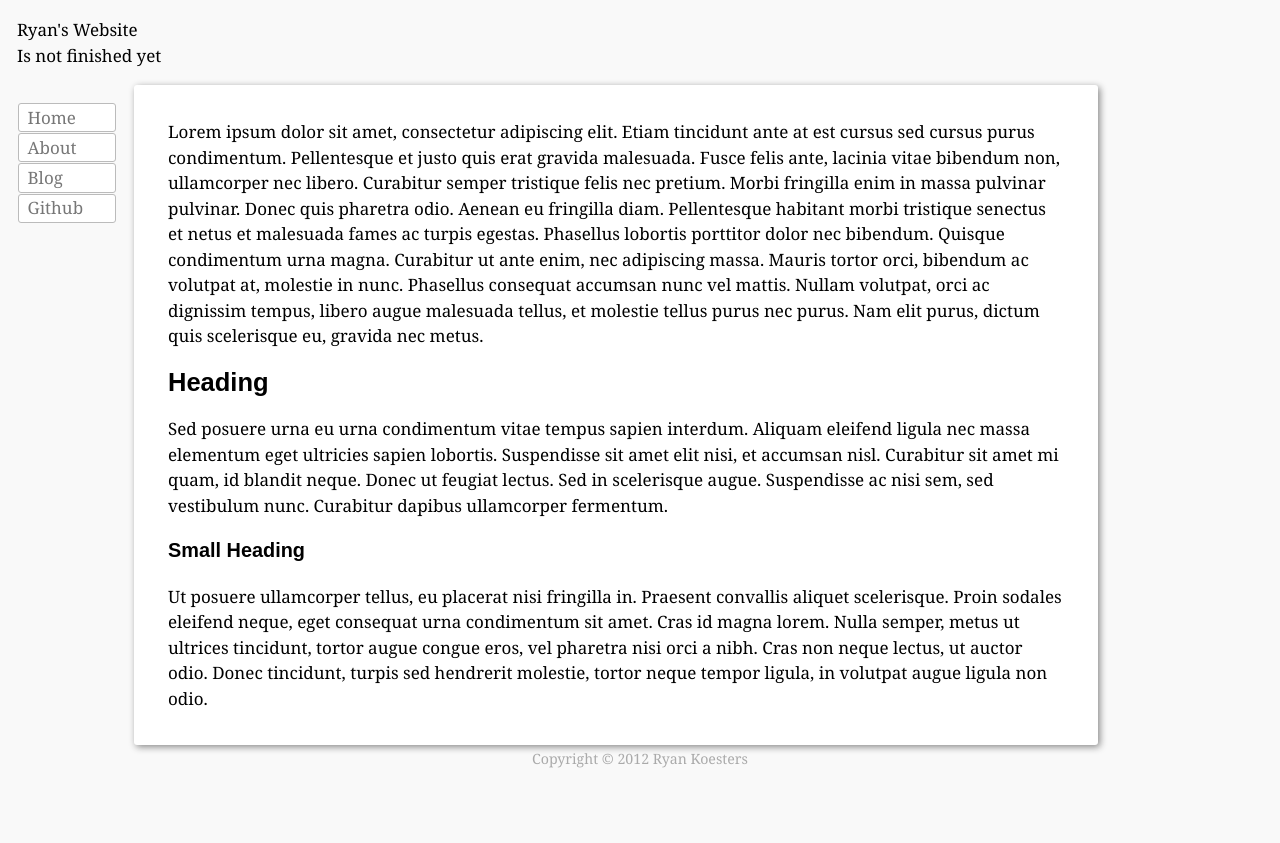
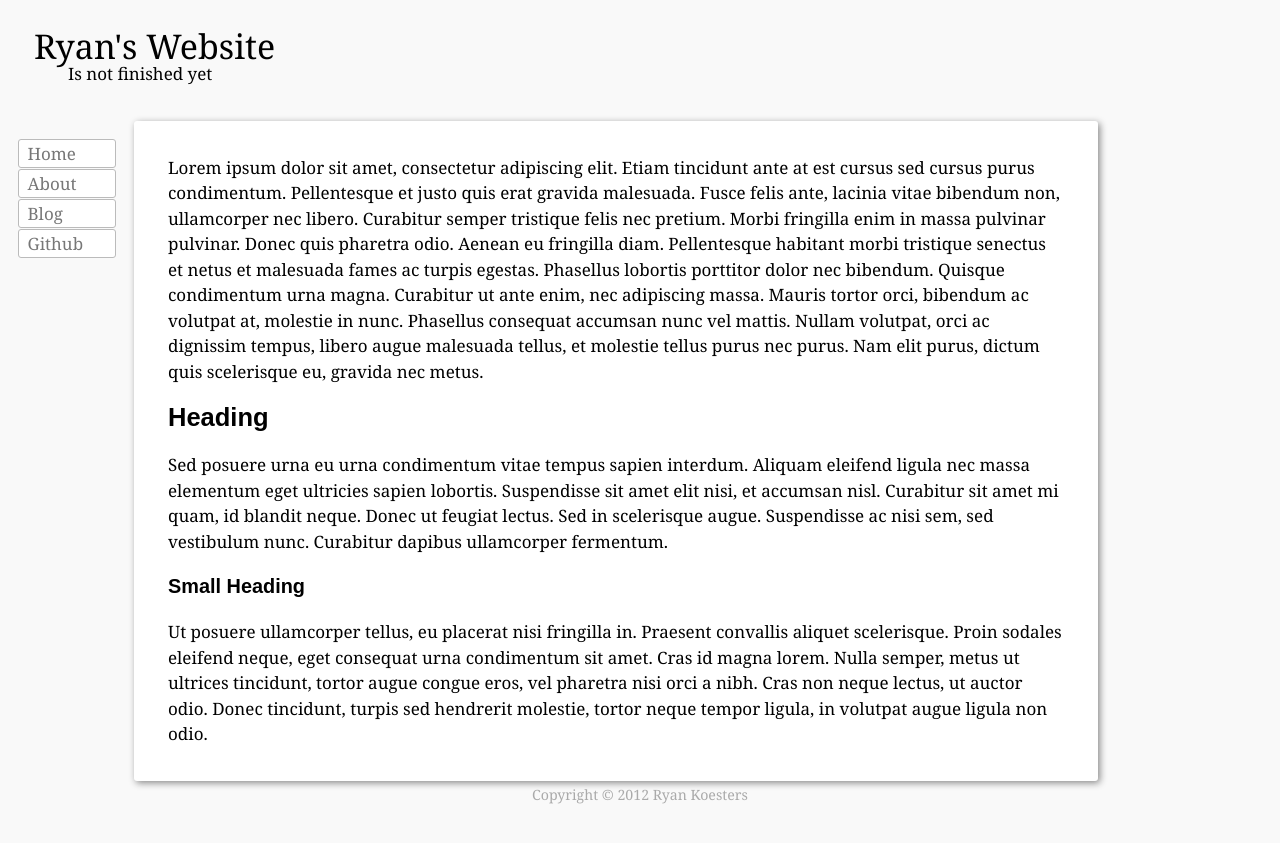
Before and after one commit to rkoesters/rkoesters.github.io, a Jekyll site: the page built from index.md, in a window 1280 px wide. Shown: the top 843 px of the page. Built offline with Jekyll 4.4.1, drawn with Linux system fonts in a browser that asks for light colours.

Commit message:
Styled header in default.css

```diff
--- a/css/default.css
+++ b/css/default.css
@@ -30,6 +30,13 @@ h6 { font-size: 0.67em; margin-bottom: 2.33em; margin-top: 2.33em; }
 header
 {
 	padding: 1em;
+	font-size: 2em;
+}
+
+header p
+{
+	font-size: 0.5em;
+	padding: 0.1em 0 0 2em;
 }
 
 /********** Navigation **********/
```
